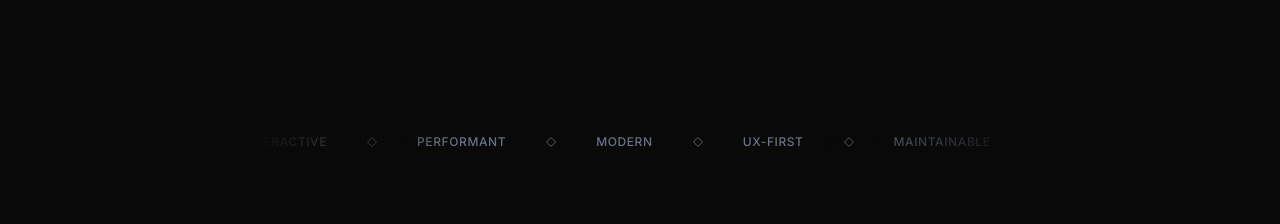
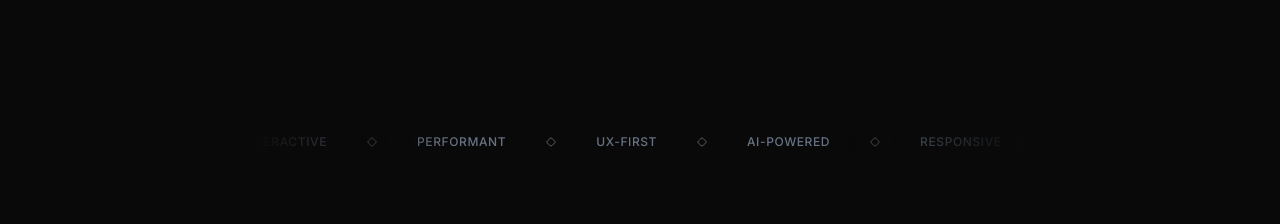
Before and after one commit to hassohamid/Portfolio-V1, a React (Vite) app: page / in a window 1280 px wide. Shown: the part 1560-1784 px from the top of the page. Built offline with nearby package versions, Linux system fonts and the light colour scheme.

Commit message:
UpdatedExpertise

```diff
--- a/src/components/Expertise.tsx
+++ b/src/components/Expertise.tsx
@@ -23,11 +23,7 @@ export default function Expertise() {
         <Diamond size={10} strokeWidth={1.5} className="text-primary/60" />
         <h1 className="font-medium"> PERFORMANT </h1>
         <Diamond size={10} strokeWidth={1.5} className="text-primary/60" />
-        <h1 className="font-medium"> MODERN </h1>
-        <Diamond size={10} strokeWidth={1.5} className="text-primary/60" />
         <h1 className="font-medium"> UX-FIRST </h1>
-        <Diamond size={10} strokeWidth={1.5} className="text-primary/60" />
-        <h1 className="font-medium"> MAINTAINABLE </h1>
         <Diamond size={10} strokeWidth={1.5} className="text-primary/60" />
         <h1 className="font-medium"> AI-POWERED </h1>
         <Diamond size={10} strokeWidth={1.5} className="text-primary/60" />
```
